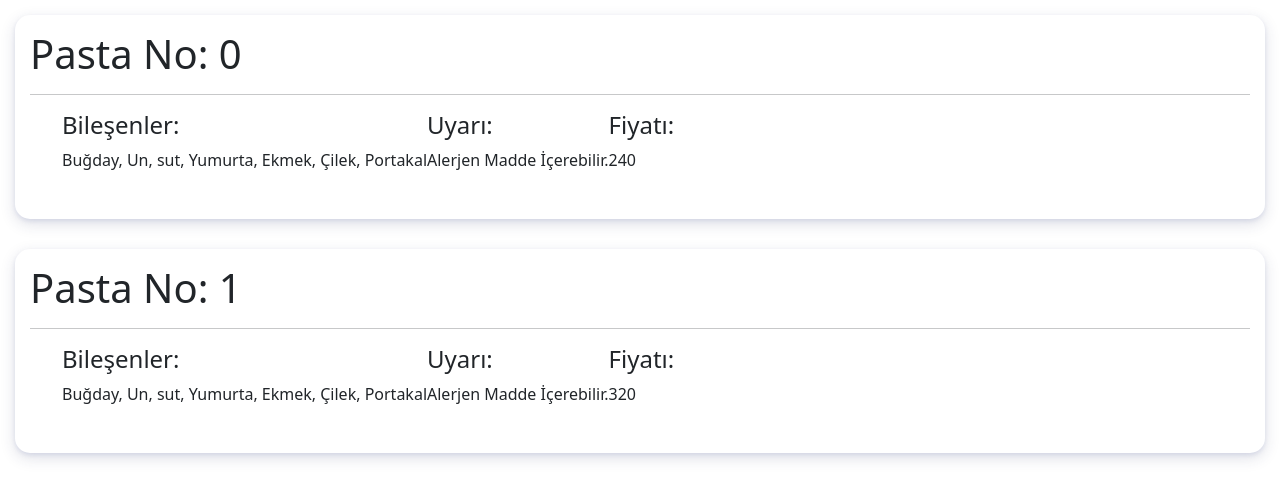
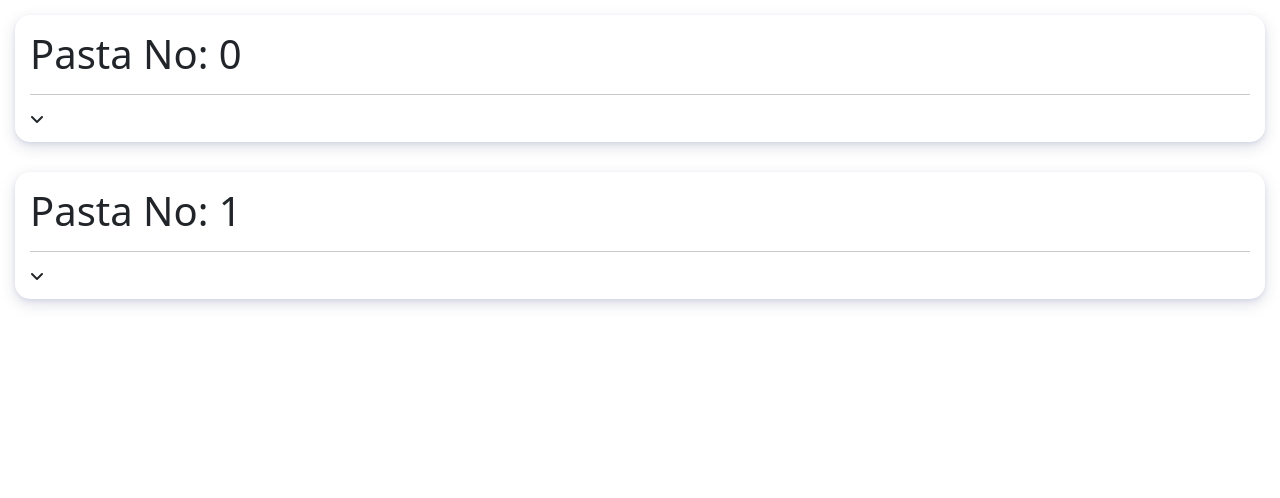
Before and after one commit to Cyakuz/simple-tagapp, a React (Create React App) app: page / in a window 1280 px wide. Shown: the top 498 px of the page. Built offline with nearby package versions, Linux system fonts and the light colour scheme.

Commit message:
down arrow for info state

```diff
--- a/src/App.js
+++ b/src/App.js
@@ -5,12 +5,15 @@ import UrunCard from './components/UrunCard';
 
 
 export default function App() {
+
+
   return (
     <div>
 
 
 <UrunCard title="Pasta No: 0" fiyat={240}/>
 <UrunCard title = "Pasta No: 1" fiyat={320}/>
+
     </div>
   );
 }
--- a/src/components/Bilesen.js
+++ b/src/components/Bilesen.js
@@ -2,15 +2,31 @@ import React, { Component } from 'react'
 
 
 class Bilesen extends Component {
+  state = {
+    isVisible: false
+  }
+
+  toggleVisibility = () => {
+    this.setState({ isVisible: !this.state.isVisible });
+  };
+
   render() {
   const {ürün,uyari,fiyat} = this.props; //destructing özelliği
+  const {isVisible} = this.state;
+
   return(
+
   <div>
-    <ul className="d-flex col-12" style={{listStyle:'none'}}>
-   <li><h4>Bileşenler:</h4> <p className="d-flex flex-column" > {ürün} </p> </li>
-   <li><h4>Uyarı:</h4> {uyari}</li>
-   <li><h4>Fiyatı:</h4>{fiyat}</li>
-   </ul>
+   {
+      isVisible ?   <div><ul className="d-flex col-12" style={{listStyle:'none'}}>
+      <li><h4>Bileşenler:</h4> <p className="d-flex flex-column" > {ürün} </p> </li>
+      <li><h4>Uyarı:</h4> {uyari}</li>
+      <li><h4>Fiyatı:</h4>{fiyat}</li>
+      </ul>
+      <i class="fa-solid fa-angle-down" onClick={this.toggleVisibility} ></i>
+      </div>
+       : <i class="fa-solid fa-angle-down" onClick={this.toggleVisibility} ></i>
+    }
   </div>
     )
   }
--- a/src/components/UrunCard.js
+++ b/src/components/UrunCard.js
@@ -2,6 +2,7 @@ import React from 'react';
 import UrunTablo from './UrunTablo';
 
 const UrunCard = (props) => {
+
   return (
 
   <div class="section_our_solution">
--- a/src/components/UrunTablo.js
+++ b/src/components/UrunTablo.js
@@ -2,8 +2,8 @@ import React from 'react';
 import Bilesen from './Bilesen';
 
 const UrunTablo = (props) => {
+
   return (
-
     <div>
       <h1>{props.title}</h1>
       <hr/>
```
